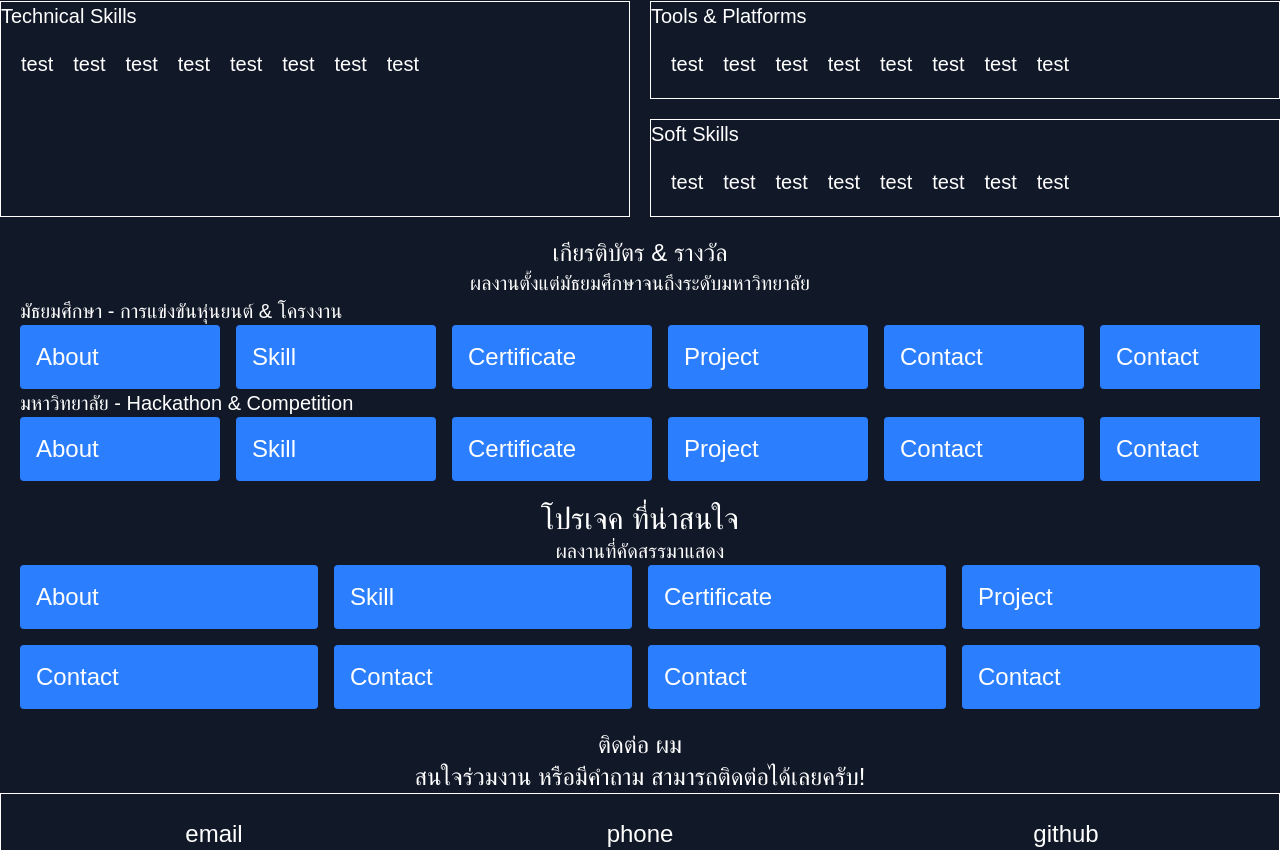
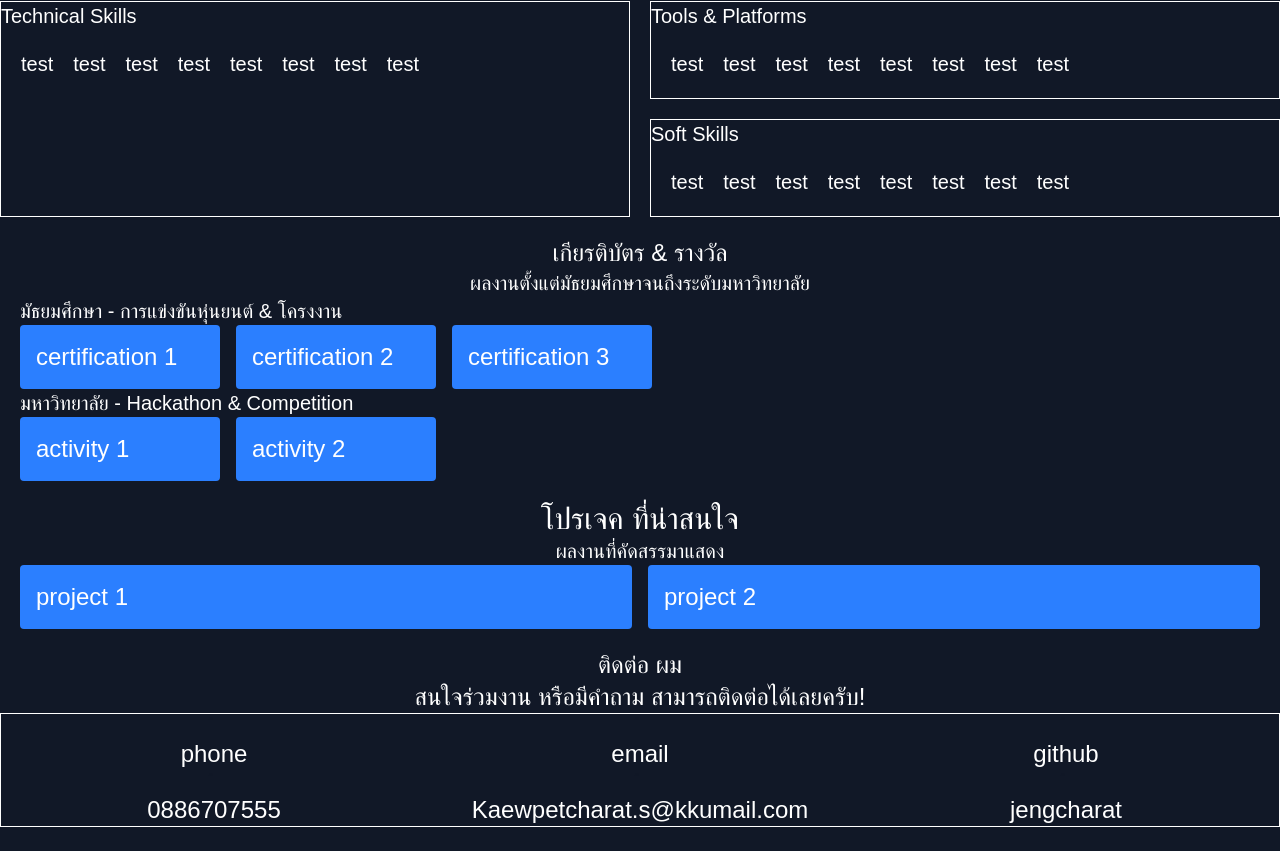
Before and after one commit to JengCharat/portfolio_website, a Next.js app in the folder portfolio_website/: page / in a window 1280 px wide. Shown: the part 516-1367 px from the top of the page. After the commit the page ends 1343 px from the top, so only its background shows below. Built offline with nearby package versions, Linux system fonts and the light colour scheme.

Commit message:
list type

```diff
--- a/portfolio_website/app/page.tsx
+++ b/portfolio_website/app/page.tsx
@@ -1,23 +1,49 @@
 import Navbar from "./components/Navbar"
 import Image from "next/image"
+type ContactItem = {
+    name:string,
+    detail?:string,
+    img:string
+}
+type CertificateItem = {
+    name:string,
+    detail:string,
+    img:string
+}
+type CollegeActivityItem = {
+    name:string,
+    detail:string,
+    img:string
+}
+type MyProjectItem = {
+    name:string,
+    detail:string,
+    img:string
+}
 export default function Home(){
 
-    const mathayom_certification = [
-      { name: 'About', href: '#', current: true },
-      { name: 'Skill', href: '#', current: false },
-      { name: 'Certificate', href: '#', current: false },
-      { name: 'Project', href: '#', current: false },
-      { name: 'Contact',href:'',current:false},
-      { name: 'Contact',href:'',current:false},
-      { name: 'Contact',href:'',current:false},
-      { name: 'Contact',href:'',current:false}
+    const mathayom_certification:CertificateItem[] = [
+      { name: 'certification 1', detail:'string',img:'123'},
+      { name: 'certification 2', detail:'string',img:'123'},
+      { name: 'certification 3', detail:'string',img:'123'},
+    ]
+    const college_activity:CollegeActivityItem[] = [
+        {name:'activity 1',detail:'hackathon',img:'123'},
+        {name:'activity 2',detail:'hackathon',img:'123'}
+
     ]
 
-    const contact = [
-      { name: 'jeng@gmail.com', href: '#', current: true },
-      { name: 'Skill', href: '#', current: false },
-      { name: 'Certificate', href: '#', current: false },
+    const myproject:MyProjectItem[] = [
+        {name:'project 1',detail:'hackathon',img:'123'},
+        {name:'project 2',detail:'hackathon',img:'123'}
+
     ]
+    const contact:ContactItem[] = [
+      { name: 'phone', detail: '0886707555', img: '123' },
+      { name: 'email', detail: 'Kaewpetcharat.s@kkumail.com', img: '123'},
+      { name: 'github', detail: 'jengcharat', img: '123' },
+    ]
+
     return (
         <>
             <Navbar/>
@@ -106,8 +132,8 @@ export default function Home(){
                 <div>
                     <h1 className="text-white text-xl">มัธยมศึกษา - การแข่งขันหุ่นยนต์ & โครงงาน</h1>
                     <div className="flex gap-4 overflow-x-auto whitespace-nowrap">
-                            {mathayom_certification.map((item)=>(
-                               <div className="min-w-[200px] bg-blue-500 text-white p-4 rounded">
+                            {mathayom_certification.map((item,index)=>(
+                               <div key={index} className="min-w-[200px] bg-blue-500 text-white p-4 rounded">
                                     <h1 className="text-2xl text-white">{item.name}</h1>
                                </div>
                             ))}
@@ -116,8 +142,8 @@ export default function Home(){
                 <div>
                     <h1 className="text-white text-xl">มหาวิทยาลัย - Hackathon & Competition</h1>
                     <div className="flex gap-4 overflow-x-auto whitespace-nowrap">
-                            {mathayom_certification.map((item)=>(
-                               <div className="min-w-[200px] bg-blue-500 text-white p-4 rounded">
+                            {college_activity.map((item,index)=>(
+                               <div key={index} className="min-w-[200px] bg-blue-500 text-white p-4 rounded">
                                     <h1 className="text-2xl text-white">{item.name}</h1>
                                </div>
                             ))}
@@ -130,8 +156,8 @@ export default function Home(){
                     <h1 className="text-xl text-white">ผลงานที่คัดสรรมาแสดง</h1>
                 </div>
                 <div className="grid gap-4 grid-cols-[repeat(auto-fit,minmax(250px,1fr))]">
-                            {mathayom_certification.map((item)=>(
-                               <div className="bg-blue-500 text-white p-4 rounded">
+                            {myproject.map((item,index)=>(
+                               <div key={index} className="bg-blue-500 text-white p-4 rounded">
                                     <h1 className="text-2xl text-white">{item.name}</h1>
                                </div>
                             ))}
@@ -143,17 +169,12 @@ export default function Home(){
                     <h1 className="text-2xl text-white">สนใจร่วมงาน หรือมีคำถาม สามารถติดต่อได้เลยครับ!</h1>
                 </div>
                 <div className="grid grid-cols-1  md:grid-cols-3 border border-white text-center">
-                    <div>
-                        ้ <h1 className="text-2xl text-white">email</h1>
-                    </div>
-
-                    <div>
-                        ้ <h1 className="text-2xl text-white">phone</h1>
-                    </div>
-
-                    <div>
-                        ้ <h1 className="text-2xl text-white">github</h1>
-                    </div>
+                    {contact.map((item,index)=>(
+                            <div key={index}>
+                                ้ <h1 className="text-2xl text-white">{item.name}</h1>
+                                ้ {item.detail && <h1 className="text-2xl text-white">{item.detail}</h1>}
+                            </div>
+                    ))}
                 </div>
             </div>
         </>
```
